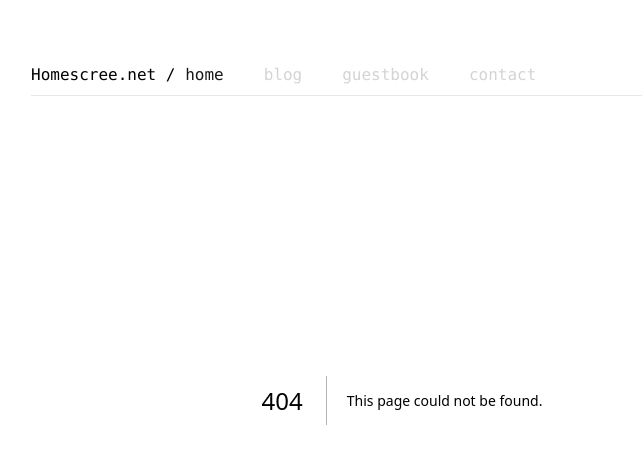
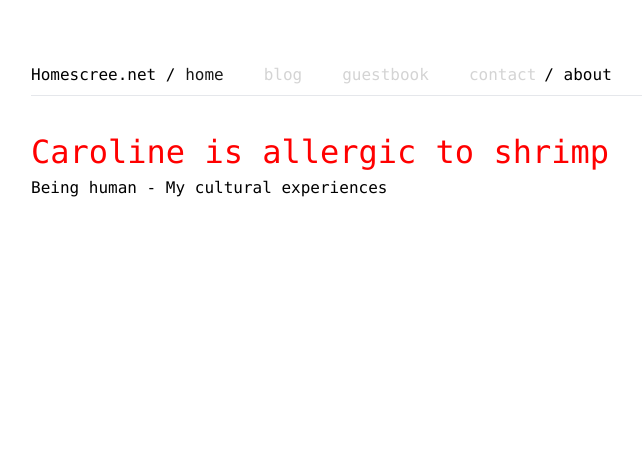
Before and after one commit to a-me-lia/homescreenet, a Next.js app: page /about in a window 1280 px wide. Before the commit this address had no page. Shown: the top 464 px of the page, without its empty margins (238-880 px from the left). Built offline with nearby package versions, Linux system fonts and the light colour scheme.

Commit message:
feature: linked paths
Signed-off-by: matthewguo86 <110259342+a-me-lia@users.noreply.github.com>

```diff
--- a/src/app/home/about/page.tsx
+++ b/src/app/about/page.tsx
@@ -62,7 +62,7 @@ export default function Page() {
         <h1 className="text-[#ff0000] text-[32px]">
           Caroline is allergic to shrimp
         </h1>
-        <Link href="/home/about/beingHuman" className="hover:underline mt-6">
+        <Link href="/about/beingHuman" className="hover:underline mt-6">
           Being human - My cultural experiences{" "}
         </Link>
       </div>
--- a/src/app/components/navbar.tsx
+++ b/src/app/components/navbar.tsx
@@ -24,6 +24,11 @@ const navItems = {
   },
 };
 
+const rootlevel = [
+  '','blog/', 'guestbook/','about/'
+]
+
+
 export default function Navbar() {
   let pathname = usePathname() || "/";
   if (pathname.includes("/blog")) {
@@ -32,15 +37,14 @@ export default function Navbar() {
   if (pathname.includes("/about")) {
     pathname = "/";
   }
-
-  let newPathname = usePathname();
-  let ending = newPathname.slice(newPathname.indexOf("/", 1));
-  if (ending.length == 1) ending = "";
-  ending = ending.substring(1);
+  if (pathname.includes("/resume")) {
+    pathname = "/";
+  }
+  if (pathname.includes("/home")) {
+    pathname = "/";
+  }
 
   const [selectedTab, setSelectedTab] = useState(0);
-  const [barWidth, setBarWidth] = useState<number>(0);
-  const [barTranslate, setBarTranslate] = useState<number>(0);
   const [width, setWidth] = useState(0);
 
   const [tabs, setTabs] = useState([false, false, false, false]);
@@ -54,6 +58,7 @@ export default function Navbar() {
 
 
 
+
   useEffect(() => {
     let toTab = "0";
 
@@ -64,8 +69,24 @@ export default function Navbar() {
       });
     }
 
-    setSelectedTab(Number(toTab));
+
+
+
+
+
   }, [pathname, selectedTab, tabs, width]);
+
+
+  let path = usePathname()
+
+
+  path = path.slice(1)
+  if(path.includes('about')|| path.includes('resume')){path = '/' + path}
+  let pathitems = path.split('/')
+  let level = pathitems.length
+  console.log(pathitems)
+
+
 
   return (
     <div className=" h-24 flex flex-col w-full justify-end fixed right-0 top-0 left-0 z-50 bg-white">
@@ -76,9 +97,9 @@ export default function Navbar() {
             <div className="flex flex-row  bg-white items-baseline justify-between overflow-x-hidden ">
               <div className="flex flex-col font-mono text-[16px] w-full bg-white">
                 <div className="flex flex-row items-baseline -mr-8">
-                  <h1 className="md:block hidden" id="homescree.net">
-                    Homescree.net&nbsp;/&nbsp;
-                  </h1>
+                  <Link href={'/'} className="md:block hidden" id="homescree.net">
+                    Homescree.net&thinsp;/&thinsp;
+                  </Link>
 
                   {Object.entries(navItems).map(([path, { name, id }]) => {
                     const isActive = path === pathname;
@@ -98,7 +119,12 @@ export default function Navbar() {
               </div>
             </div>
             <h2 className="font-mono md:block hidden">
-              {`${ending != "" ? "/" : ""}`}&nbsp;{`${ending}`}
+                  {level >= 2 && (
+                      <Link href={`/${pathitems[0]}${pathitems[0] != '' ? '/' : ''}${pathitems[1]}`}>/ {pathitems[1]}</Link>
+                  )}
+                  {level == 3 && (
+                      <Link href={`/${pathitems[0]}${pathitems[0] != '' ? '/' : ''}${pathitems[1]}/${pathitems[2]}`}> / {pathitems[2]}</Link>
+                  )}
             </h2>
           </div>
 
--- a/src/app/home/home.tsx
+++ b/src/app/home/page.tsx
@@ -34,7 +34,11 @@ export default function Home() {
           }}
           id="home"
         >
-          <Link href="/home/about">About me</Link>
+          <ul className="flex flex-col">
+          <li><Link href="/about">About me</Link></li>
+          <li><Link href="/resume">Resume</Link></li>
+          </ul>
+
         </div>
       </div>
     </main>
--- a/src/app/page.tsx
+++ b/src/app/page.tsx
@@ -1,4 +1,4 @@
-import Home from "./home/home";
+import Home from "./home/page";
 
 import { Metadata } from "next";
 
--- /dev/null
+++ b/src/app/resume/page.tsx
@@ -0,0 +1,10 @@
+
+
+export default function Page(){
+
+    return(
+        <section className="mx-4 w-full md:mx-auto md:w-[742px] mt-32 relative ">
+                    <h1 className="font-bold text-2xl mb-2 ">resume</h1>
+        </section>
+    )
+}
```
Also changed, not shown: src/app/about/beingHuman/page.tsx (renamed from src/app/home/about/beingHuman/page.tsx), src/app/about/revealingText/revealingText.ts (renamed from src/app/home/about/revealingText/revealingText.ts).
